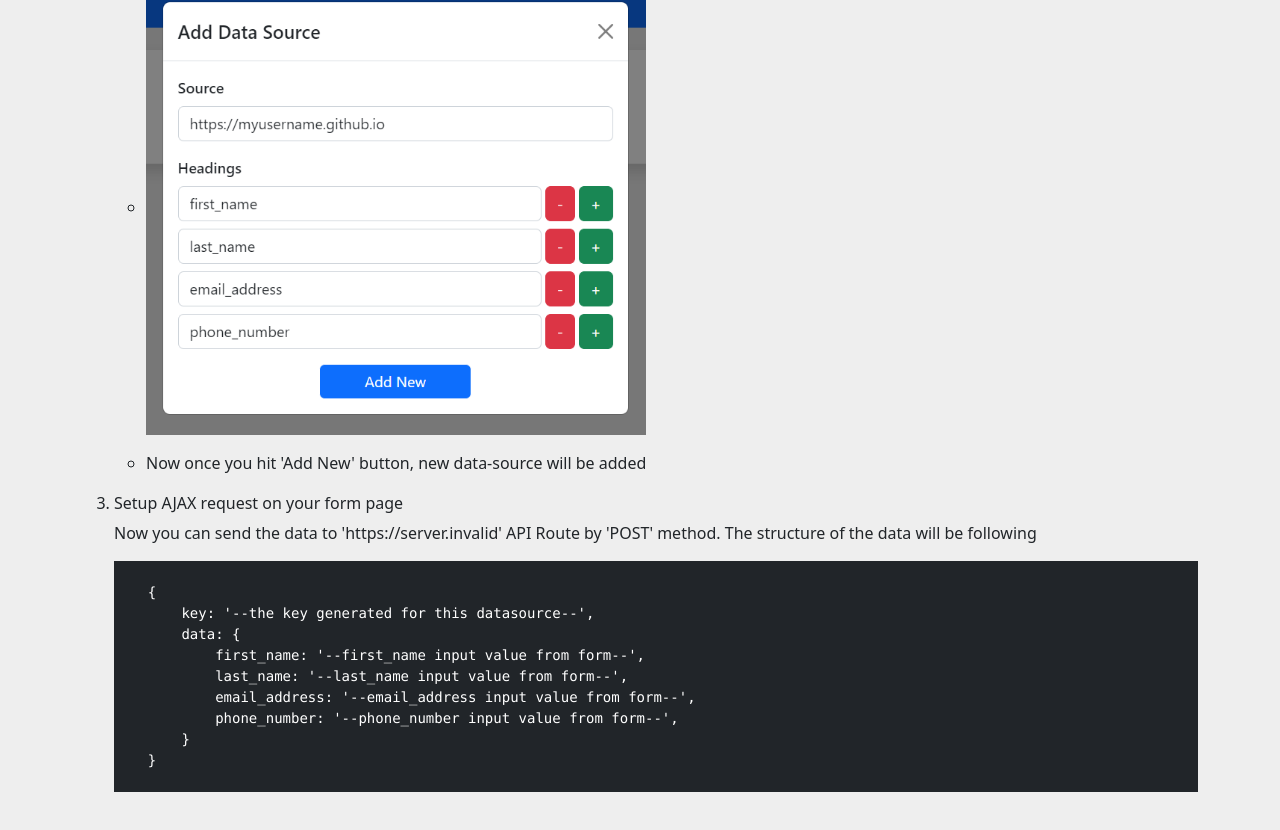
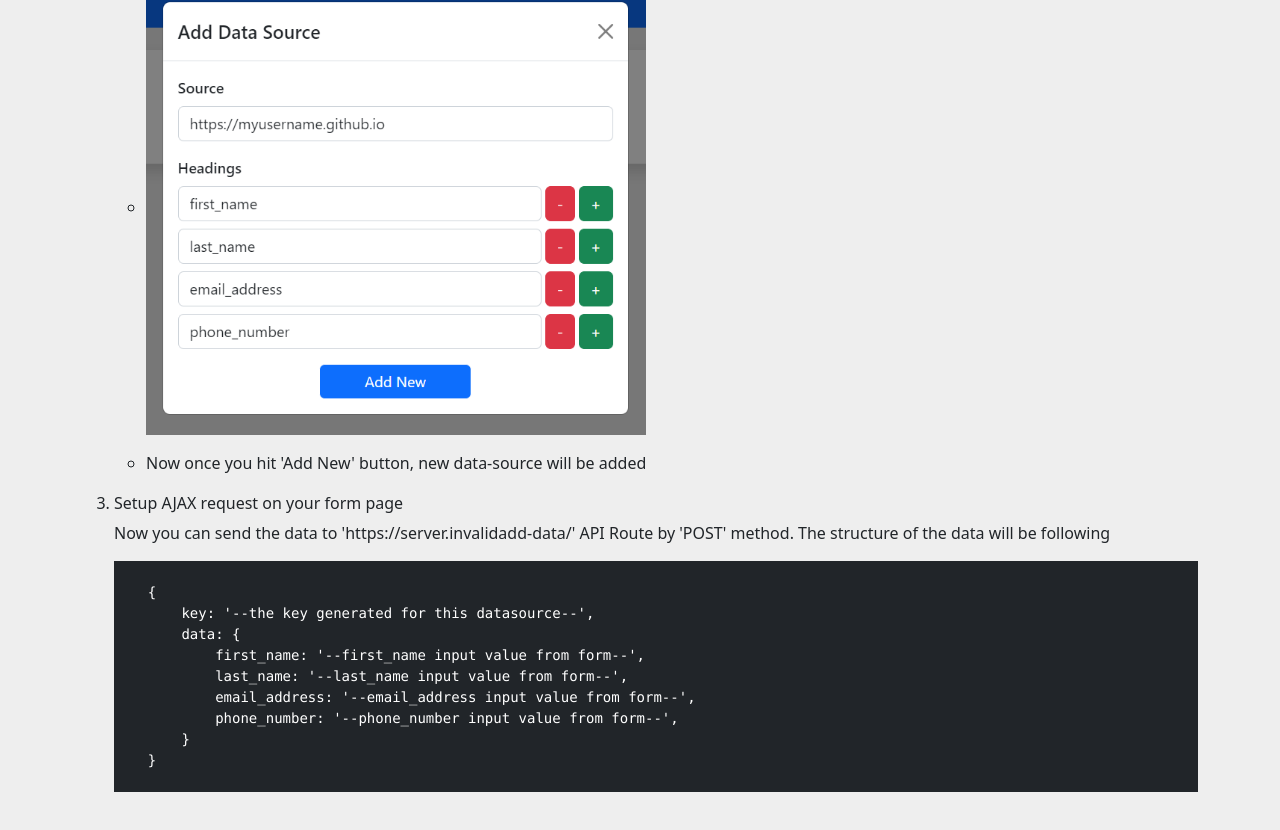
Before and after one commit to sksinghcodes/sk-api-frontend, a React (Vite) app: page / in a window 1280 px wide. Shown: the part 1114-1944 px from the top of the page. Built offline with nearby package versions, Linux system fonts and the light colour scheme; no server answers.

Commit message:
corrected add data route

```diff
--- a/src/pages/Home.tsx
+++ b/src/pages/Home.tsx
@@ -53,7 +53,7 @@ const Home = () => {
                 </li>
                 <li>
                     <h3 className="h6">Setup AJAX request on your form page</h3>
-                    <p>Now you can send the data to '{import.meta.env.VITE_API_BASE_URL}' API Route by 'POST' method. The structure of the data will be following</p>
+                    <p>Now you can send the data to '{import.meta.env.VITE_API_BASE_URL}add-data/' API Route by 'POST' method. The structure of the data will be following</p>
                     <pre className="bg-dark text-white"><code>
                         {`
     {
```
